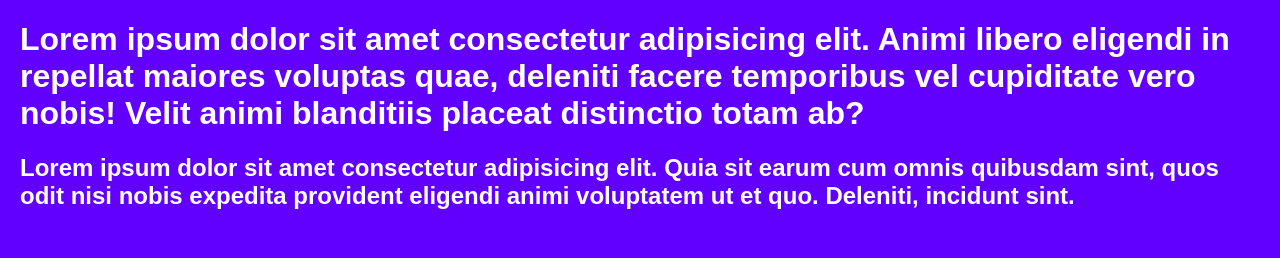
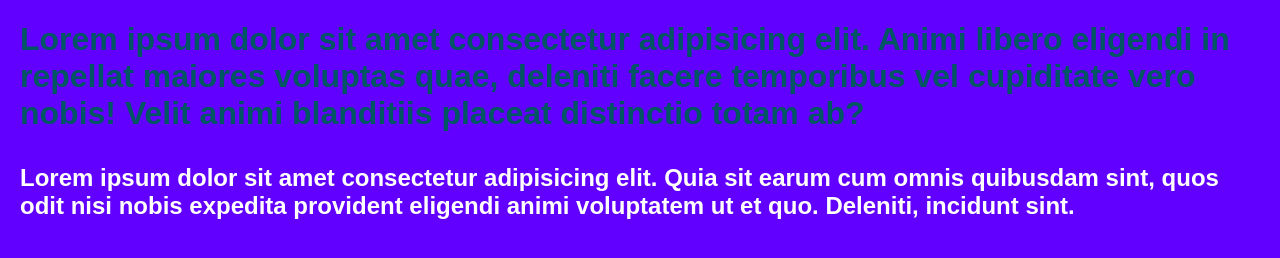
Before and after one commit to domingosbrayan-netizen/aularobotica-, a plain HTML site: page index.html in a window 1280 px wide. Drawn offline with Linux system fonts and the light colour scheme.

Commit message:
css do h1

```diff
--- a/index.html
+++ b/index.html
@@ -11,8 +11,11 @@
             margin: 20px;
             background-color: #6200ff;
             color: #ffffff;
-
-
+        }
+        h1{
+            color:#005663;
+            border-bottom:  2px sold#005663;
+            padding-bottom: 10px ;
         }
     </style>
     </head>
@@ -21,10 +24,12 @@
 }
 >
    <h1>
-    Lorem ipsum dolor sit amet consectetur adipisicing elit. Animi libero eligendi in repellat maiores voluptas quae, deleniti facere temporibus vel cupiditate vero nobis! Velit animi blanditiis placeat distinctio totam ab?
+    Lorem ipsum dolor sit amet consectetur adipisicing elit. Animi libero eligendi in repellat maiores voluptas quae, deleniti facere
+    temporibus vel cupiditate vero nobis! Velit animi blanditiis placeat distinctio totam ab?
    </h1>
    <h2>
-    Lorem ipsum dolor sit amet consectetur adipisicing elit. Quia sit earum cum omnis quibusdam sint, quos odit nisi nobis expedita provident eligendi animi voluptatem ut et quo. Deleniti, incidunt sint.
+    Lorem ipsum dolor sit amet consectetur adipisicing elit. Quia sit earum cum omnis quibusdam sint, quos odit
+    nisi nobis expedita provident eligendi animi voluptatem ut et quo. Deleniti, incidunt sint.
    </h2>
 
 
```
